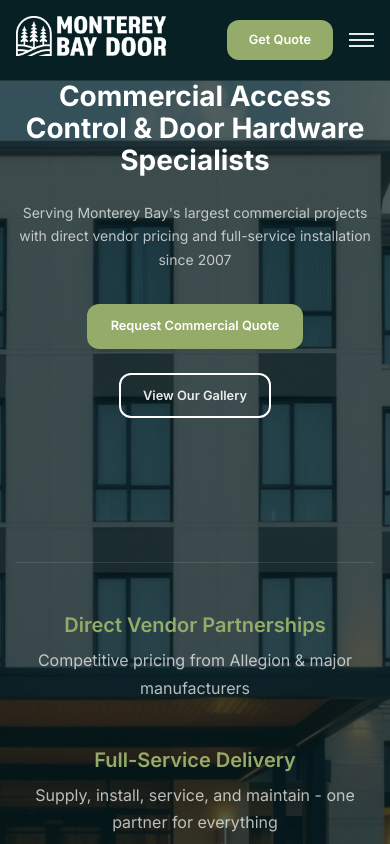
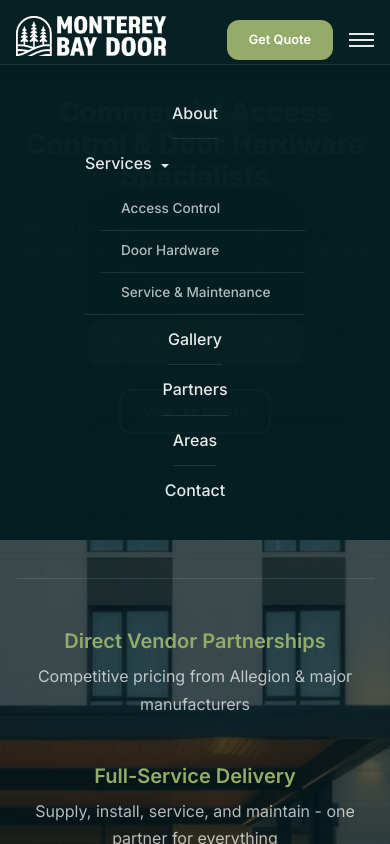
Before and after one commit to Gull-Stack/monterey-bay-door, an Eleventy site: page src/index.njk in a window 390 px wide. Both pictures are taken after a click on the button 361 px from the left and 39 px from the top of the page. Shown: the top 844 px of the page. Built offline with nearby package versions, Linux system fonts and the light colour scheme; Eleventy itself is replaced by a stand-in of ours; files that its build step writes are made by us from their sources.

Commit message:
Bot Melvin: Mobile fixes - scrollable hero, footer phone color, hamburger menu working

```diff
--- a/src/assets/css/main.css
+++ b/src/assets/css/main.css
@@ -183,6 +183,7 @@
     display: flex;
     align-items: center;
     justify-content: space-between;
+    position: relative;
 }
 
 .logo img {
@@ -381,7 +382,7 @@
 
 /* Hero Section */
 .hero {
-    min-height: 100vh;
+    min-height: auto;
     display: flex;
     align-items: center;
     position: relative;
@@ -391,7 +392,7 @@
     background-position: center;
     background-attachment: fixed;
     color: var(--color-white);
-    padding-top: 80px;
+    padding: 8rem 0 5rem;
 }
 
 .hero-content {
@@ -438,15 +439,13 @@
     margin-bottom: 0.5rem;
 }
 
-/* Inner page hero overrides — must come after .hero */
+/* Inner page hero overrides */
 .hero.hero-half {
-    min-height: 50vh;
+    padding: 7rem 0 3.5rem;
 }
 
 .hero.hero-compact {
-    min-height: 35vh;
-    padding-top: 100px;
-    padding-bottom: 3rem;
+    padding: 6rem 0 2.5rem;
 }
 
 .hero-stat p {
@@ -626,6 +625,13 @@
     color: var(--color-accent);
 }
 
+.footer-contact a,
+.footer a[href^="tel"],
+.footer a[href^="mailto"] {
+    color: var(--color-accent);
+    text-decoration: none;
+}
+
 .footer-logo img {
     height: 50px;
     width: auto;
@@ -725,6 +731,54 @@
 
     .nav-menu {
         display: none;
+        position: absolute;
+        top: 100%;
+        left: 0;
+        right: 0;
+        background: rgba(5, 30, 33, 0.98);
+        backdrop-filter: blur(20px);
+        padding: 1.5rem 2rem;
+        border-top: 1px solid var(--color-border);
+    }
+
+    .nav-menu.active {
+        display: block;
+    }
+
+    .nav-menu .nav-list {
+        flex-direction: column;
+        gap: 0;
+    }
+
+    .nav-menu .nav-list li {
+        border-bottom: 1px solid var(--color-border);
+    }
+
+    .nav-menu .nav-list li:last-child {
+        border-bottom: none;
+    }
+
+    .nav-menu .nav-link {
+        display: block;
+        padding: 0.75rem 0;
+    }
+
+    .nav-dropdown-menu {
+        position: static;
+        display: block;
+        box-shadow: none;
+        border: none;
+        background: transparent;
+        padding: 0 0 0 1rem;
+        margin: 0;
+    }
+
+    .nav-dropdown-menu::before {
+        display: none;
+    }
+
+    .nav-dropdown-menu li {
+        border-bottom: none;
     }
 
     .nav-toggle {
@@ -734,6 +788,15 @@
     .hero {
         background-attachment: scroll;
         text-align: center;
+        padding: 6rem 0 3rem;
+    }
+
+    .hero.hero-half {
+        padding: 5rem 0 2.5rem;
+    }
+
+    .hero.hero-compact {
+        padding: 5rem 0 2rem;
     }
 
     .hero-actions {
```
Also changed, not shown: 1 other file.
